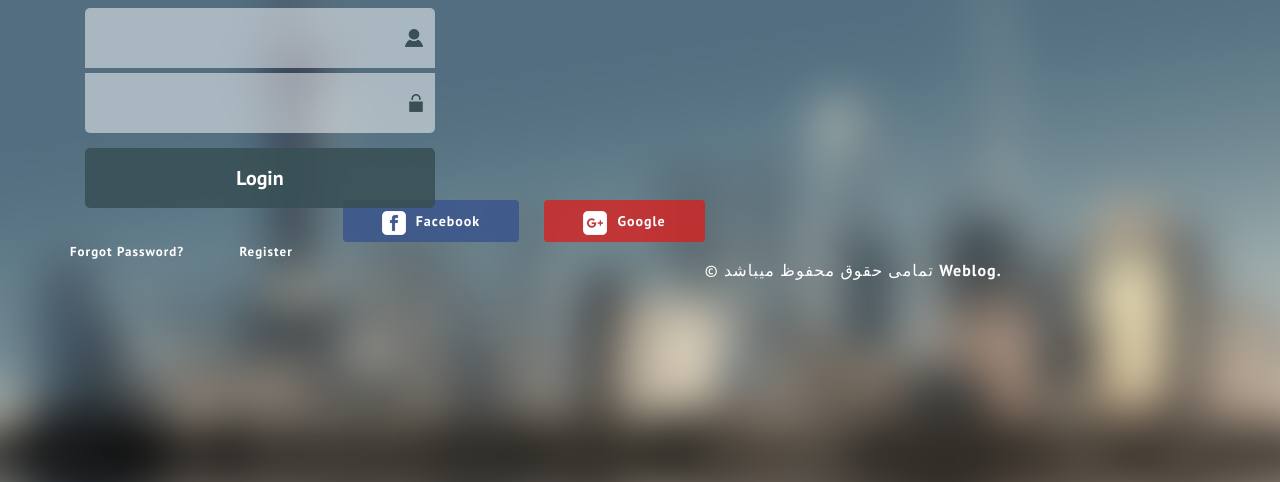
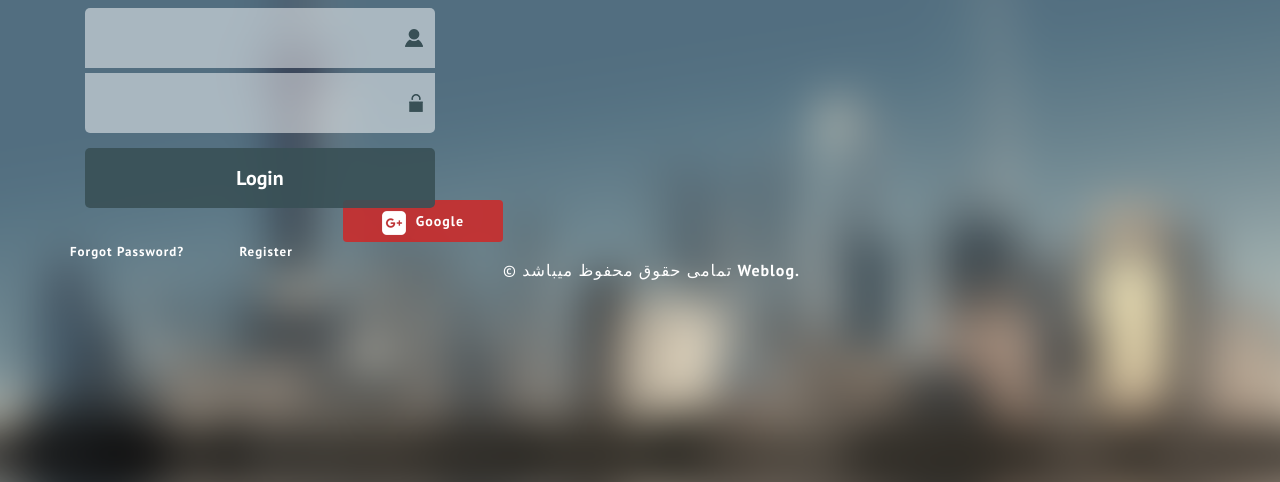
Before and after one commit to RezaRajaei-Ss/Final_Project, a Django app: page /login/ in a window 1280 px wide. Shown: the part 178-660 px from the top of the page. Run offline with Django 4.2, Linux system fonts and the light colour scheme; some libraries are stand-ins or nearby versions.

Commit message:
fix template positions

```diff
--- a/templates/blog/list.html
+++ b/templates/blog/list.html
@@ -49,7 +49,6 @@
 					<a href="{% url 'blog:category' cat.slug %}"># {{cat.title}}</a>
 					{% endfor %}
 				</div>
-			</div>
 
 			{% endfor %}
 			<!-- Divider-->
--- a/templates/registration/login.html
+++ b/templates/registration/login.html
@@ -62,7 +62,6 @@
 
                 </ul>
                 <div class="social-button">
-                    <a href="#"><img src="{% static 'registration/login/images/facebook.png' %}" alt="fb">Facebook</a>
                     <a href="#"><img src="{% static 'registration/login/images/google.png' %}" alt="google">Google</a>
                 </div>
                 <div class="copyright-box">
```
